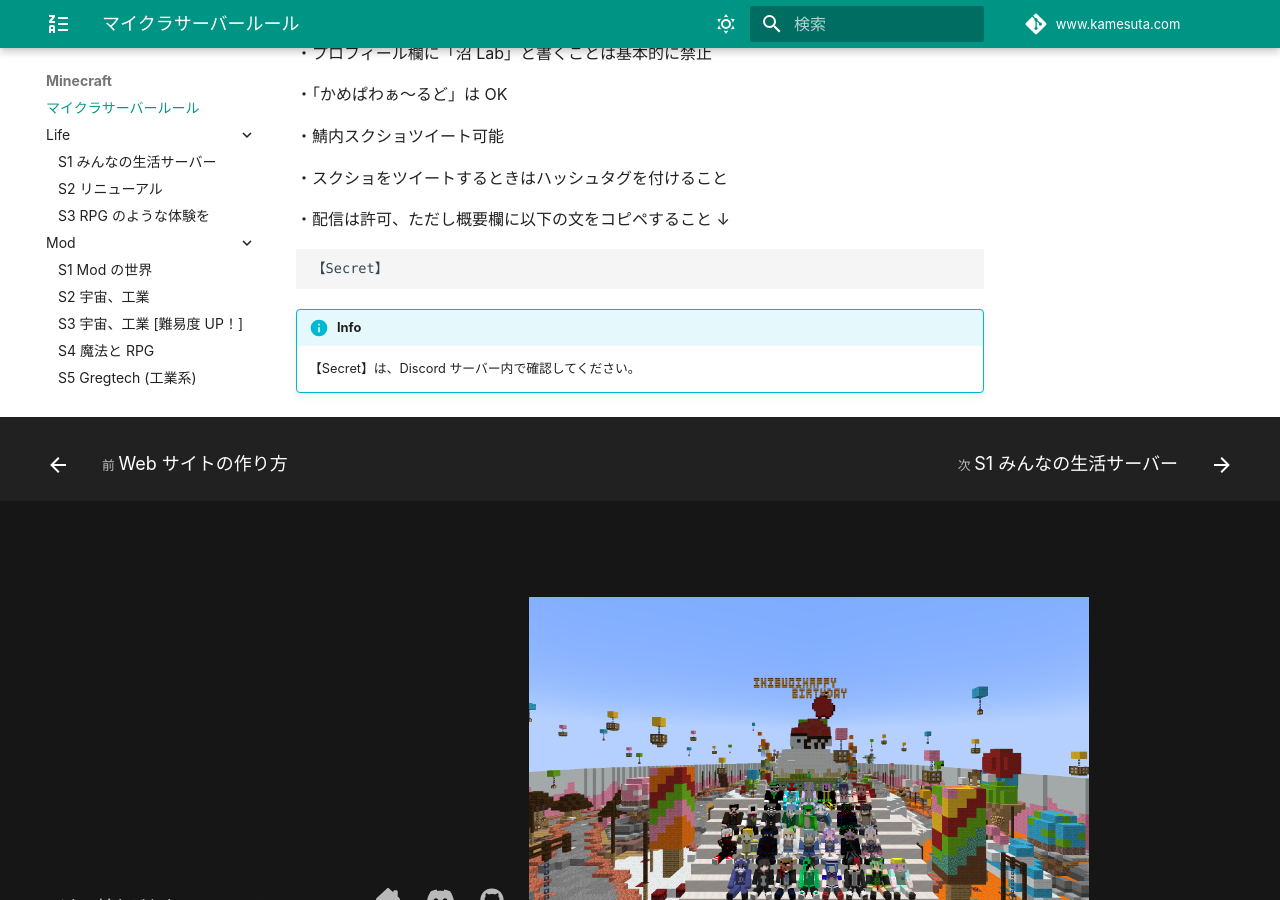
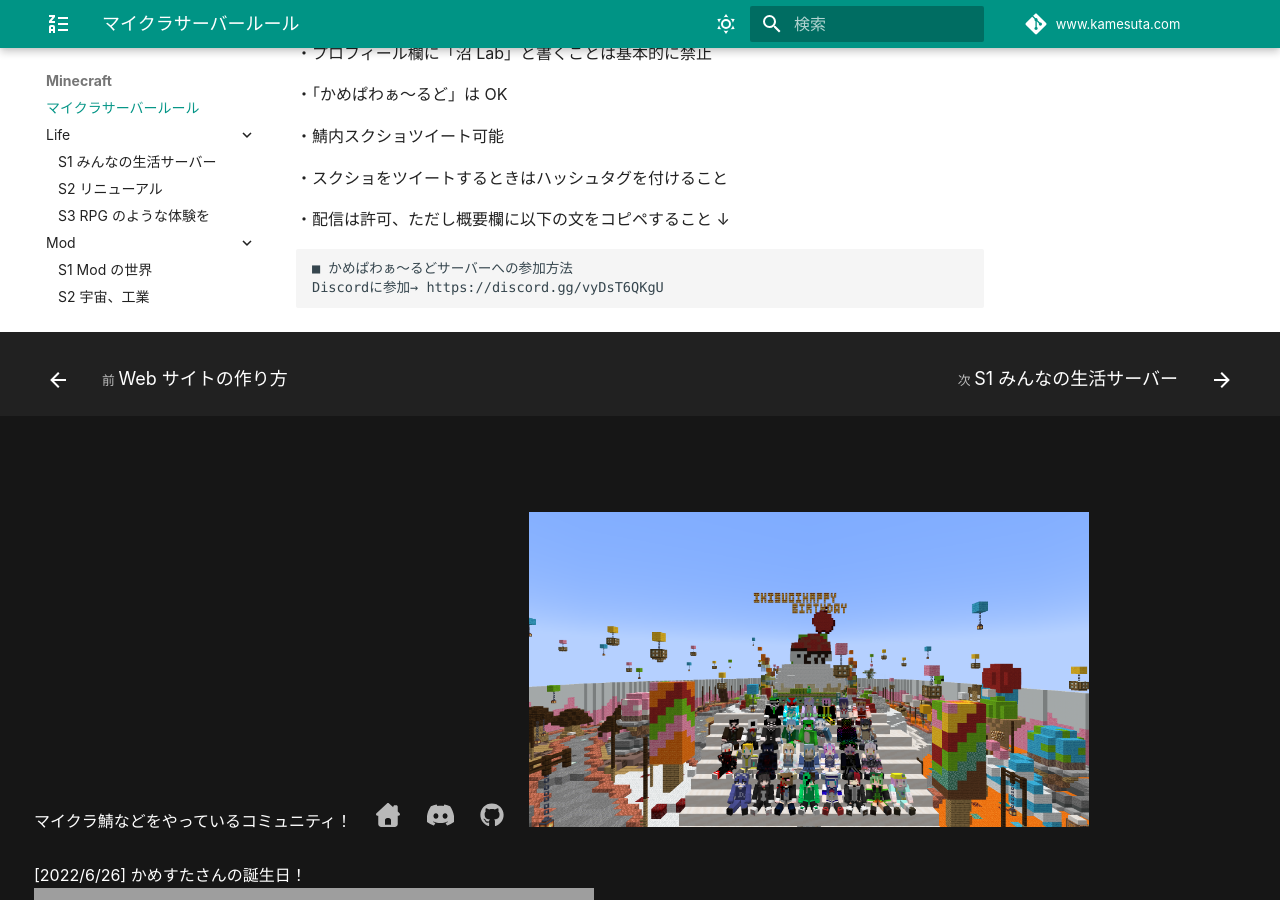
Before and after one commit to Neko7sora/kpw-web, an MkDocs documentation site: the page built from path/docs/mkdocs/docs/minecraft/index.md, in a window 1280 px wide and 900 px high, scrolled down 1007 px. Built offline with MkDocs 1.6.1 and Material for MkDocs 9.7.7, drawn with Linux system fonts in a browser that asks for light colours; some web fonts are replaced; comment, search, counter and statistics services are not loaded; grey boxes are pictures that could not be loaded.

Commit message:
Update index.md

````diff
--- a/path/docs/mkdocs/docs/minecraft/index.md
+++ b/path/docs/mkdocs/docs/minecraft/index.md
@@ -47,9 +47,6 @@
 ・配信は許可、ただし概要欄に以下の文をコピペすること ↓
 
 ```
-【Secret】
+■ かめぱわぁ～るどサーバーへの参加方法
+Discordに参加→ https://discord.gg/vyDsT6QKgU
 ```
-
-!!! info
-
-    【Secret】は、Discord サーバー内で確認してください。
````
